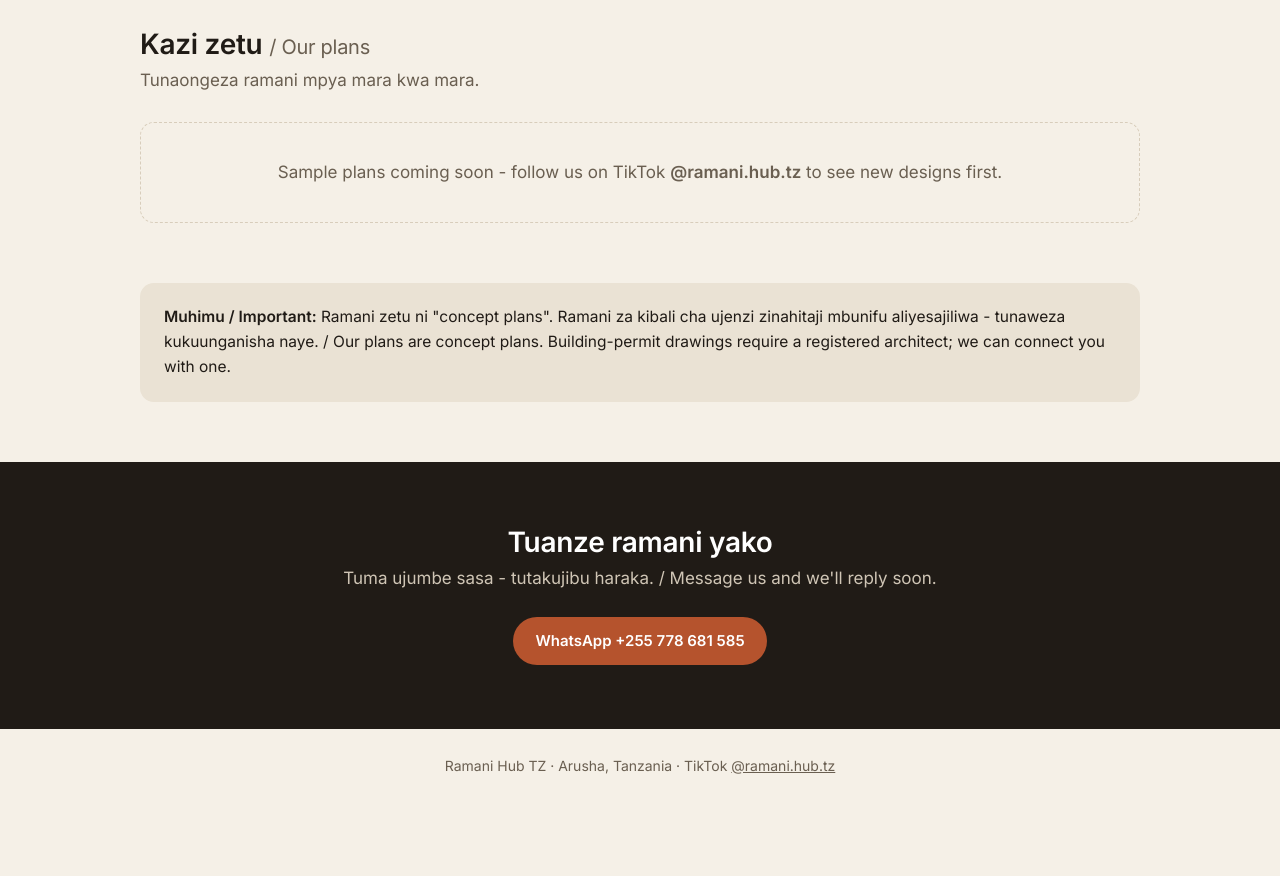
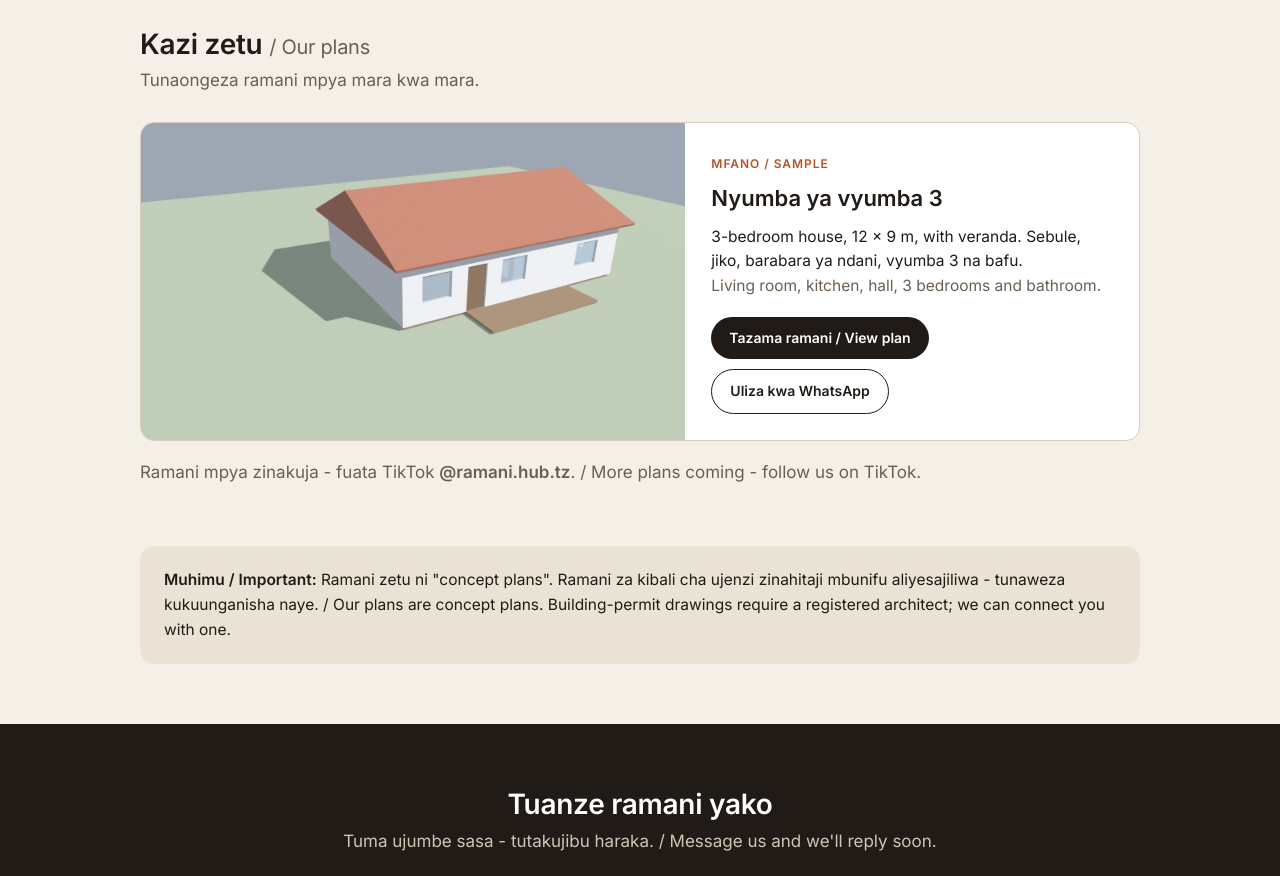
Before and after one commit to Herimens/faceless, a plain HTML site: page website/index.html in a window 1280 px wide. Shown: the part 1560-2436 px from the top of the page. Before the commit the page ends 2363 px from the top, so only its background shows below. Drawn offline with Linux system fonts and the light colour scheme; a web font is replaced by a local one.

Commit message:
Add sample 3-bedroom plan to Our plans section
Co-Authored-By: Claude Sonnet 5.5 <noreply@anthropic.com>

```diff
--- a/website/index.html
+++ b/website/index.html
@@ -38,6 +38,12 @@ h2{font:600 28px/1.2 Inter;margin:0 0 6px;letter-spacing:-.01em}
 .steps div{border-top:2px solid var(--ink);padding-top:12px}
 .steps b{display:block;font-size:13px;letter-spacing:.1em;color:var(--accent)}
 .soon{border:1.5px dashed var(--line);border-radius:14px;padding:36px;text-align:center;color:var(--muted);background:var(--paper)}
+.plan{display:grid;grid-template-columns:1.2fr 1fr;background:#fff;border:1px solid var(--line);border-radius:14px;overflow:hidden}
+.plan img{display:block;width:100%;height:100%;object-fit:cover;min-height:240px}
+.plan-body{padding:26px}
+.plan-body h3{margin:0 0 8px;font-size:22px}.plan-body p{margin:0 0 18px;color:var(--ink);font-size:15.5px}
+.btns2{display:flex;gap:10px;flex-wrap:wrap}.btns2 .btn{padding:10px 18px;font-size:14px}
+@media(max-width:720px){.plan{grid-template-columns:1fr}.plan img{height:auto;min-height:0}}
 .note{background:var(--sand);border-radius:14px;padding:22px 24px;font-size:15.5px}
 .cta{background:var(--ink);color:#fff;text-align:center;padding:64px 0}
 .cta h2{color:#fff}.cta p{color:#CFC5B5;margin:0 0 24px}
@@ -80,7 +86,16 @@ footer{padding:26px 0;color:var(--muted);font-size:14px;text-align:center}
 <section><div class="wrap">
 <h2>Kazi zetu <span style="color:var(--muted);font-weight:400;font-size:20px">/ Our plans</span></h2>
 <p class="sub">Tunaongeza ramani mpya mara kwa mara.</p>
-<div class="soon">Sample plans coming soon - follow us on TikTok <b>@ramani.hub.tz</b> to see new designs first.</div>
+<div class="plan">
+<a href="plans/nyumba-vyumba-3-plan.svg" target="_blank" rel="noopener"><img src="plans/nyumba-vyumba-3-3d.jpg" alt="3D view of a 3-bedroom house, 12 by 9 metres" loading="lazy"></a>
+<div class="plan-body">
+<span class="tag">Mfano / Sample</span>
+<h3>Nyumba ya vyumba 3</h3>
+<p>3-bedroom house, 12 &times; 9 m, with veranda. Sebule, jiko, barabara ya ndani, vyumba 3 na bafu.<br><span style="color:var(--muted)">Living room, kitchen, hall, 3 bedrooms and bathroom.</span></p>
+<div class="btns2"><a class="btn" href="plans/nyumba-vyumba-3-plan.svg" target="_blank" rel="noopener">Tazama ramani / View plan</a>
+<a class="btn alt" href="https://wa.me/255778681585?text=Habari%20Ramani%20Hub%20TZ%2C%20nataka%20ramani%20ya%20nyumba%20ya%20vyumba%203." target="_blank" rel="noopener">Uliza kwa WhatsApp</a></div>
+</div></div>
+<p class="sub" style="margin:18px 0 0">Ramani mpya zinakuja - fuata TikTok <b>@ramani.hub.tz</b>. / More plans coming - follow us on TikTok.</p>
 </div></section>
 
 <section style="padding-top:0"><div class="wrap">
```
Also changed, not shown: website/plans/nyumba-vyumba-3-3d.jpg (added), website/plans/nyumba-vyumba-3-plan.svg (added).
